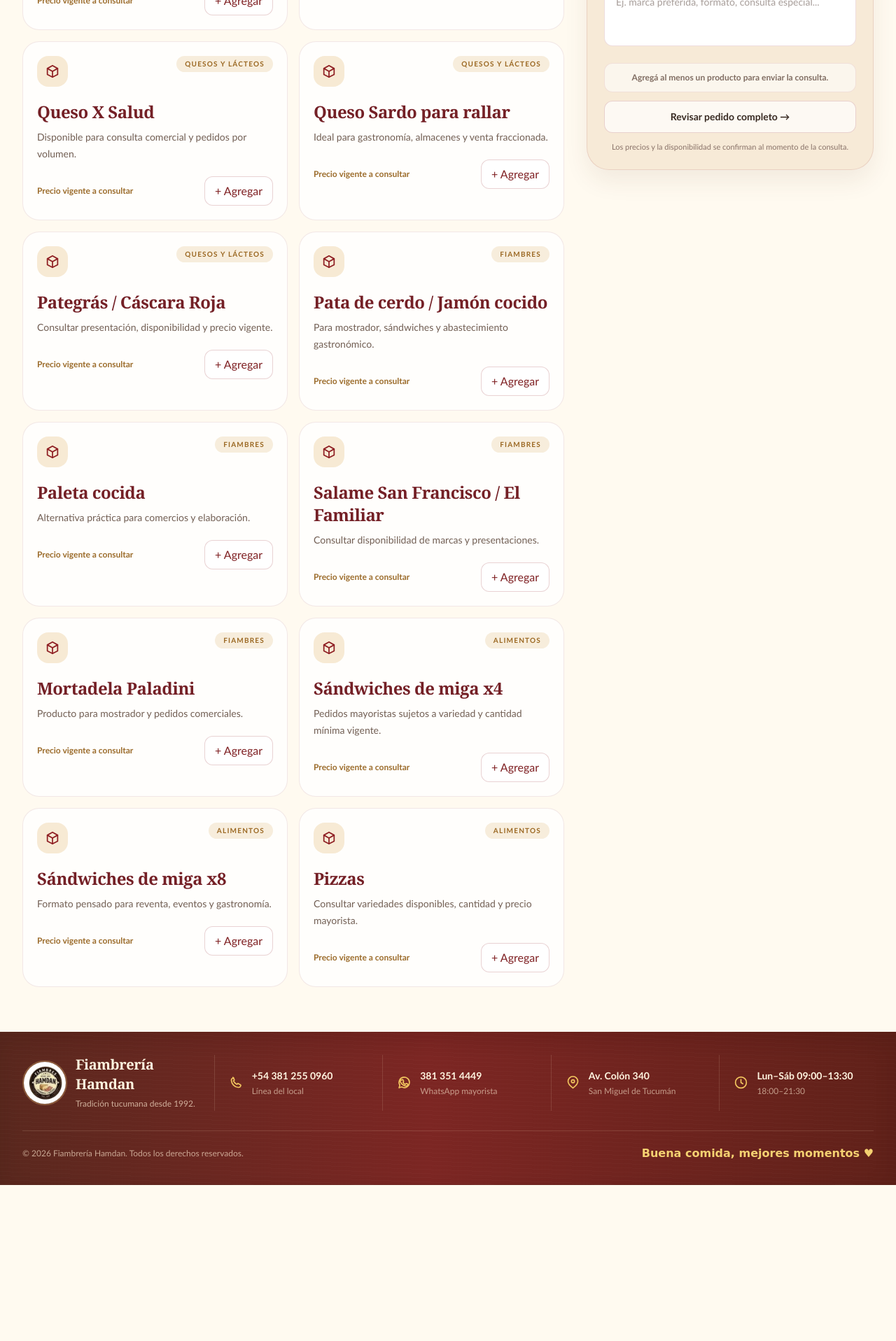
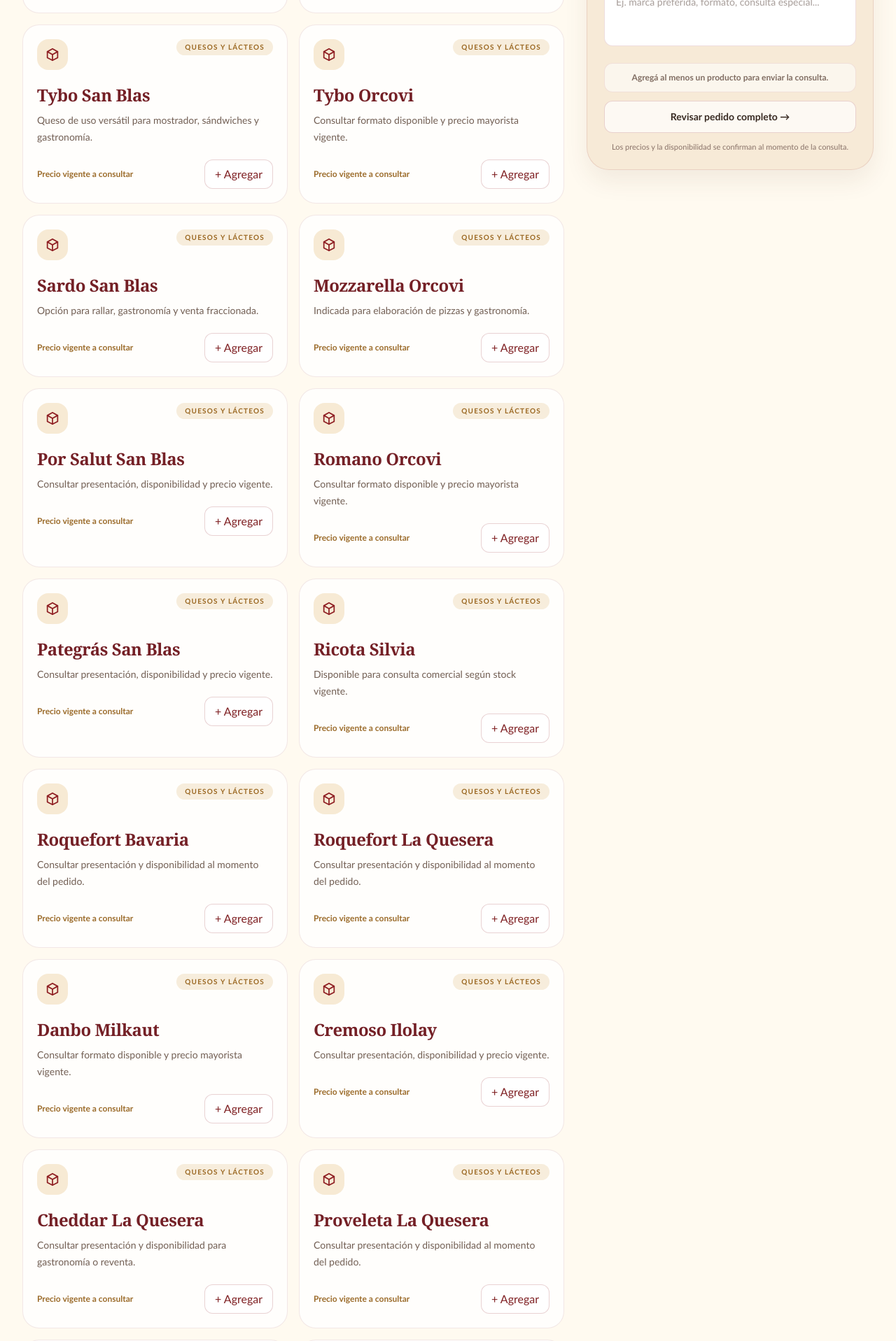
Before and after one commit to Jeser0/fiambreria-hamdan, a Next.js app: page /mayorista in a window 1280 px wide. Shown: the part 1120-3037 px from the top of the page at 70% size. Before the commit the page ends 2814 px from the top, so only its background shows below. Built offline with nearby package versions, Linux system fonts and the light colour scheme.

Commit message:
feat: expand verified wholesale catalog

```diff
--- a/src/data/wholesale.ts
+++ b/src/data/wholesale.ts
@@ -25,7 +25,7 @@ export const wholesaleCategories: Array<{
   {
     id: "alimentos",
     label: "Alimentos",
-    description: "Sánguchitos y pizzas para pedidos comerciales.",
+    description: "Sándwiches y pizzas para pedidos comerciales.",
   },
 ];
 
@@ -34,35 +34,107 @@ export const wholesaleProducts: WholesaleProduct[] = [
     id: "cremoso-san-blas",
     name: "Cremoso San Blas",
     category: "quesos",
-    description: "Queso cremoso para mostrador, gastronomía y elaboración.",
+    description: "Consultar presentación, disponibilidad y precio vigente.",
   },
   {
-    id: "tybo",
-    name: "Queso Tybo",
-    category: "quesos",
-    description: "Una opción versátil para sándwiches, cocina y reventa.",
-  },
-  {
-    id: "x-salud",
-    name: "Queso X Salud",
-    category: "quesos",
-    description: "Disponible para consulta comercial y pedidos por volumen.",
-  },
-  {
-    id: "sardo",
-    name: "Queso Sardo para rallar",
-    category: "quesos",
-    description: "Ideal para gastronomía, almacenes y venta fraccionada.",
-  },
-  {
-    id: "pategras",
-    name: "Pategrás / Cáscara Roja",
+    id: "cremoso-orcovi",
+    name: "Cremoso Orcovi",
     category: "quesos",
     description: "Consultar presentación, disponibilidad y precio vigente.",
   },
   {
+    id: "tybo-san-blas",
+    name: "Tybo San Blas",
+    category: "quesos",
+    description: "Queso de uso versátil para mostrador, sándwiches y gastronomía.",
+  },
+  {
+    id: "tybo-orcovi",
+    name: "Tybo Orcovi",
+    category: "quesos",
+    description: "Consultar formato disponible y precio mayorista vigente.",
+  },
+  {
+    id: "sardo-san-blas",
+    name: "Sardo San Blas",
+    category: "quesos",
+    description: "Opción para rallar, gastronomía y venta fraccionada.",
+  },
+  {
+    id: "mozzarella-orcovi",
+    name: "Mozzarella Orcovi",
+    category: "quesos",
+    description: "Indicada para elaboración de pizzas y gastronomía.",
+  },
+  {
+    id: "por-salut-san-blas",
+    name: "Por Salut San Blas",
+    category: "quesos",
+    description: "Consultar presentación, disponibilidad y precio vigente.",
+  },
+  {
+    id: "romano-orcovi",
+    name: "Romano Orcovi",
+    category: "quesos",
+    description: "Consultar formato disponible y precio mayorista vigente.",
+  },
+  {
+    id: "pategras-san-blas",
+    name: "Pategrás San Blas",
+    category: "quesos",
+    description: "Consultar presentación, disponibilidad y precio vigente.",
+  },
+  {
+    id: "ricota-silvia",
+    name: "Ricota Silvia",
+    category: "quesos",
+    description: "Disponible para consulta comercial según stock vigente.",
+  },
+  {
+    id: "roquefort-bavaria",
+    name: "Roquefort Bavaria",
+    category: "quesos",
+    description: "Consultar presentación y disponibilidad al momento del pedido.",
+  },
+  {
+    id: "roquefort-la-quesera",
+    name: "Roquefort La Quesera",
+    category: "quesos",
+    description: "Consultar presentación y disponibilidad al momento del pedido.",
+  },
+  {
+    id: "danbo-milkaut",
+    name: "Danbo Milkaut",
+    category: "quesos",
+    description: "Consultar formato disponible y precio mayorista vigente.",
+  },
+  {
+    id: "cremoso-ilolay",
+    name: "Cremoso Ilolay",
+    category: "quesos",
+    description: "Consultar presentación, disponibilidad y precio vigente.",
+  },
+  {
+    id: "cheddar-la-quesera",
+    name: "Cheddar La Quesera",
+    category: "quesos",
+    description: "Consultar presentación y disponibilidad para gastronomía o reventa.",
+  },
+  {
+    id: "proveleta-la-quesera",
+    name: "Proveleta La Quesera",
+    category: "quesos",
+    description: "Consultar presentación y disponibilidad al momento del pedido.",
+  },
+  {
+    id: "gruyere",
+    name: "Gruyere",
+    category: "quesos",
+    description: "Consultar marca, presentación y disponibilidad vigente.",
+  },
+  {
     id: "jamon-cocido",
-    name: "Pata de cerdo / Jamón cocido",
+    name: "Jamón cocido",
     category: "fiambres",
     description: "Para mostrador, sándwiches y abastecimiento gastronómico.",
   },
@@ -70,36 +142,54 @@ export const wholesaleProducts: WholesaleProduct[] = [
     id: "paleta-cocida",
     name: "Paleta cocida",
     category: "fiambres",
-    description: "Alternativa práctica para comercios y elaboración.",
+    description: "Alternativa para comercios, elaboración y reventa.",
   },
   {
     id: "salame",
-    name: "Salame San Francisco / El Familiar",
+    name: "Salame",
     category: "fiambres",
-    description: "Consultar disponibilidad de marcas y presentaciones.",
+    description: "Consultar marcas, formatos disponibles y precio vigente.",
   },
   {
-    id: "mortadela-paladini",
-    name: "Mortadela Paladini",
+    id: "mortadela",
+    name: "Mortadela",
     category: "fiambres",
-    description: "Producto para mostrador y pedidos comerciales.",
+    description: "Producto de mostrador sujeto a marca y disponibilidad vigente.",
   },
   {
-    id: "sandwiches-x4",
-    name: "Sándwiches de miga x4",
+    id: "sandwiches-x4-jamon-queso",
+    name: "Sándwiches x4 — Jamón y queso",
     category: "alimentos",
-    description: "Pedidos mayoristas sujetos a variedad y cantidad mínima vigente.",
+    description: "Formato para reventa. Consultar cantidad mínima y precio vigente.",
+  },
+  {
+    id: "sandwiches-x4-salame-queso",
+    name: "Sándwiches x4 — Salame y queso",
+    category: "alimentos",
+    description: "Formato para reventa. Consultar cantidad mínima y precio vigente.",
+  },
+  {
+    id: "sandwiches-x4-ternera-queso",
+    name: "Sándwiches x4 — Ternera y queso",
+    category: "alimentos",
+    description: "Formato para reventa. Consultar cantidad mínima y precio vigente.",
+  },
+  {
+    id: "sandwiches-x4-pollo",
+    name: "Sándwiches x4 — Pollo, huevo y aceitunas",
+    category: "alimentos",
+    description: "Formato para reventa. Consultar cantidad mínima y precio vigente.",
   },
   {
     id: "sandwiches-x8",
     name: "Sándwiches de miga x8",
     category: "alimentos",
-    description: "Formato pensado para reventa, eventos y gastronomía.",
+    description: "Consultar variedades disponibles, cantidades mínimas y precio vigente.",
   },
   {
     id: "pizzas",
     name: "Pizzas",
     category: "alimentos",
-    description: "Consultar variedades disponibles, cantidad y precio mayorista.",
+    description: "Consultar variedades disponibles, cantidad mínima y precio mayorista vigente.",
   },
 ];
```
